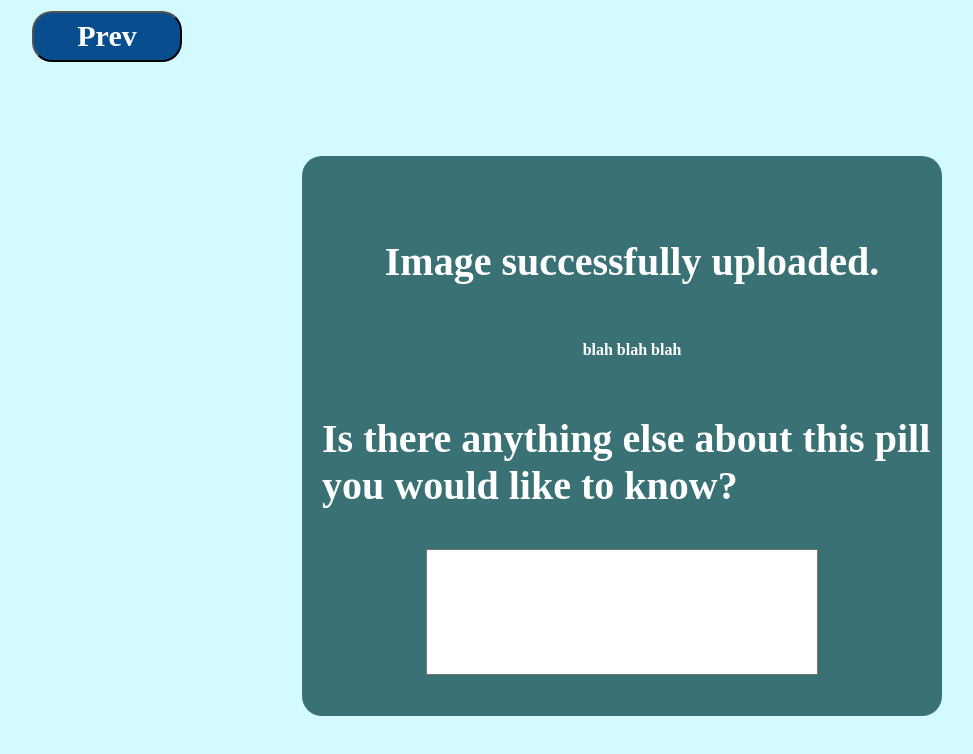
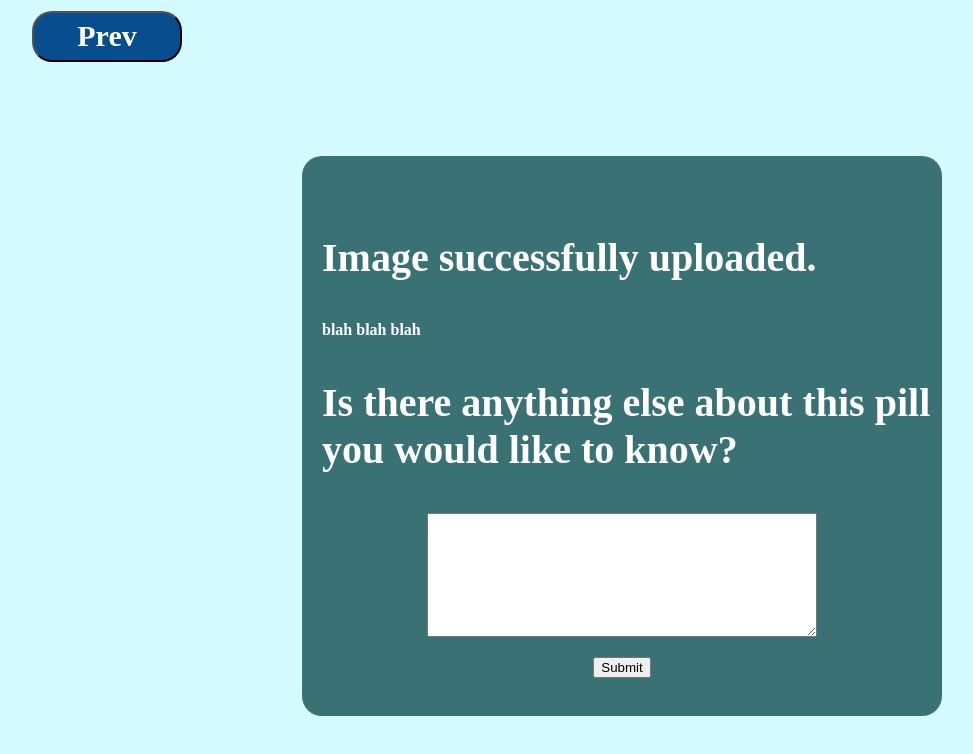
Before and after one commit to 2REYES1/snap-and-safe, a React (Create React App) app in the folder snap-and-safe/: page /pillSuccess in a window 1280 px wide. Shown: the top 754 px of the page, without its empty margins (18-991 px from the left). Built offline with nearby package versions, Linux system fonts and the light colour scheme.

Commit message:
any other medication questions? and loading

```diff
--- a/snap-and-safe/src/Components/FoodCheck/FoodCheck.jsx
+++ b/snap-and-safe/src/Components/FoodCheck/FoodCheck.jsx
@@ -45,7 +45,7 @@ export default function FoodCheck() {
       ];
 
     // Access your API key (see "Set up your API key" above)
-const genAI = new GoogleGenerativeAI(API_KEY);
+const genAI = new GoogleGenerativeAI("");
 
 // Converts a File object to a GoogleGenerativeAI.Part object.
 async function fileToGenerativePart(file) {
--- a/snap-and-safe/src/Components/PillCheck/PillCheck.jsx
+++ b/snap-and-safe/src/Components/PillCheck/PillCheck.jsx
@@ -45,7 +45,7 @@ export default function PillCheck() {
       ];
 
     // Access your API key (see "Set up your API key" above)
-const genAI = new GoogleGenerativeAI(API_KEY);
+const genAI = new GoogleGenerativeAI("");
 
 // Converts a File object to a GoogleGenerativeAI.Part object.
 async function fileToGenerativePart(file) {
--- a/snap-and-safe/src/Components/PillSuccess/PillSuccess.jsx
+++ b/snap-and-safe/src/Components/PillSuccess/PillSuccess.jsx
@@ -2,8 +2,12 @@ import './PillSuccess.css';
 import * as React from 'react';
 import { useState, useRef } from 'react';
 import { useNavigate } from 'react-router';
+import { GoogleGenerativeAI, HarmBlockThreshold, HarmCategory } from "@google/generative-ai";
 
 export default function PillSuccess(props) {
+    const [loading, setLoading] = useState(false);
+    const [userInput, setUserInput] = useState('');
+    const [newResponse, setNewResponse] = useState('');
     const navigate = useNavigate();
 
     function onClickPrev() {
@@ -11,6 +15,53 @@ export default function PillSuccess(props) {
     }
 
     const fileInputRef = useRef(null);
+
+    const safetySettings = [
+        {
+          category: HarmCategory.HARM_CATEGORY_DANGEROUS_CONTENT,
+          threshold: HarmBlockThreshold.BLOCK_NONE,
+        },
+      ];
+
+    // Access your API key (see "Set up your API key" above)
+const genAI = new GoogleGenerativeAI("");
+
+async function run() {
+    // For text-only input, use the gemini-pro model
+    const model = genAI.getGenerativeModel({ model: "gemini-1.5-pro-latest" , safetySettings});
+
+    const prompt = props.response + userInput;
+
+    const result = await model.generateContent(prompt);
+    const response = await result.response;
+    const text = response.text();
+    setNewResponse(text);
+    console.log(text);
+    setLoading(false);
+  }
+
+  function handleSubmit(e) {
+    setLoading(true);
+    // Prevent the browser from reloading the page
+    e.preventDefault();
+    run();
+
+    // console.log(userInput);
+
+    // Read the form data
+    // const form = e.target.value;
+    // const formData = new FormData(form);
+
+    // console.log(form);
+    // console.log(formData.entries());
+    // // You can pass formData as a fetch body directly:
+    // fetch('/some-api', { method: form.method, body: formData });
+
+    // // Or you can work with it as a plain object:
+    // const formJson = Object.fromEntries(formData.entries());
+    // console.log(formJson);
+  }
+
 
     return (
         <div className={"main-layout"}>
@@ -20,16 +71,40 @@ export default function PillSuccess(props) {
                 </button>
             </div>
             <div className={"box-center"}>
+            {/* <form className={"box-center"} onSubmit={handleSubmit}>
+                        <input
+                            type="file"
+                            ref={fileInputRef}
+                            style={{ display: 'none' }}
+                            onChange={handleFileChange}
+                        />
+                        <button className={"select-file-button"} type="button" onClick={handleButtonClick}>
+                            Select a File
+                        </button>
+                        <button className={"upload-button"} type="submit">Upload</button>
+                    </form> */}
                 <div className={"upload-box box-center"}>
+                {
+                        loading?
+                         <div className={"loader"}></div>
+                    :
+                    <div>
                     <p>Image successfully uploaded.</p>
-                    <p style={{fontSize: "2vh"}}>{props.response}</p>
+                    <p style={{fontSize: "2vh"}}>{newResponse? newResponse : props.response}</p>
                     <p>Is there anything else about this pill you would like to know?</p>
-                    <form className={"box-center"}>
-                        <input
+                    <form className={"box-center"} onSubmit={handleSubmit}>
+                        <textarea
+                        value={userInput}
+                        onChange={e => setUserInput(e.target.value)}
+                        style={{width: "30vw", height: "15vh", paddingTop: "0vh",}}/>
+                        <button type="submit">Submit</button>
+                        {/* <input
                         type="text"
-                        style={{width: "30vw", height: "15vh"}}
-                        />
+                        style={{width: "30vw", height: "15vh", paddingTop: "0vh",}}
+                        /> */}
                     </form>
+                    </div>
+                    }
                 </div>
             </div>
         </div>
```
